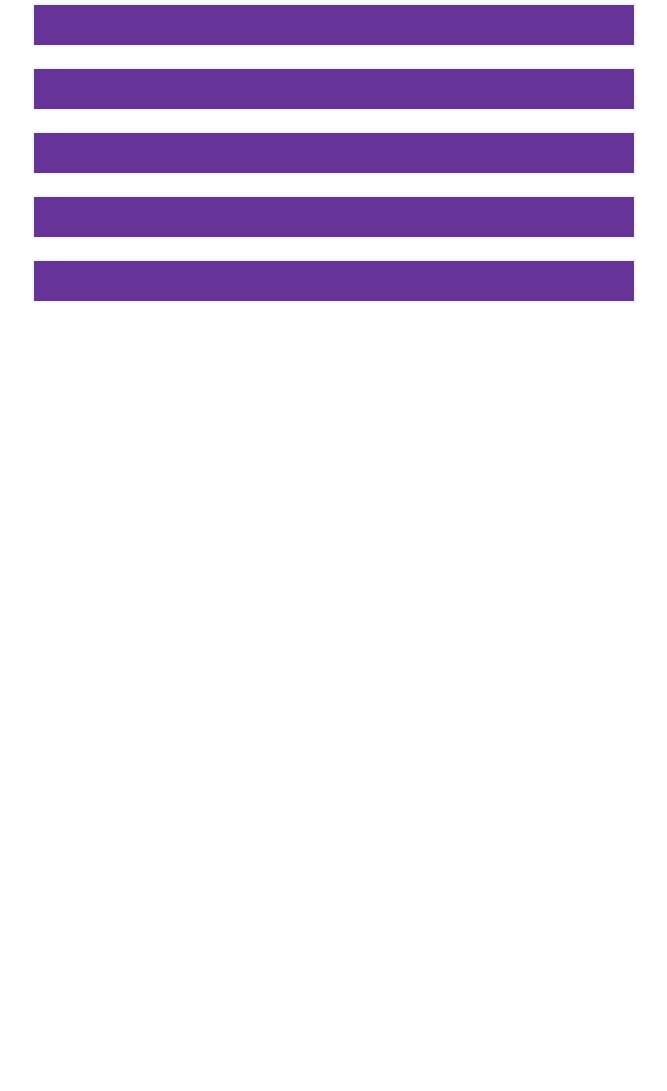
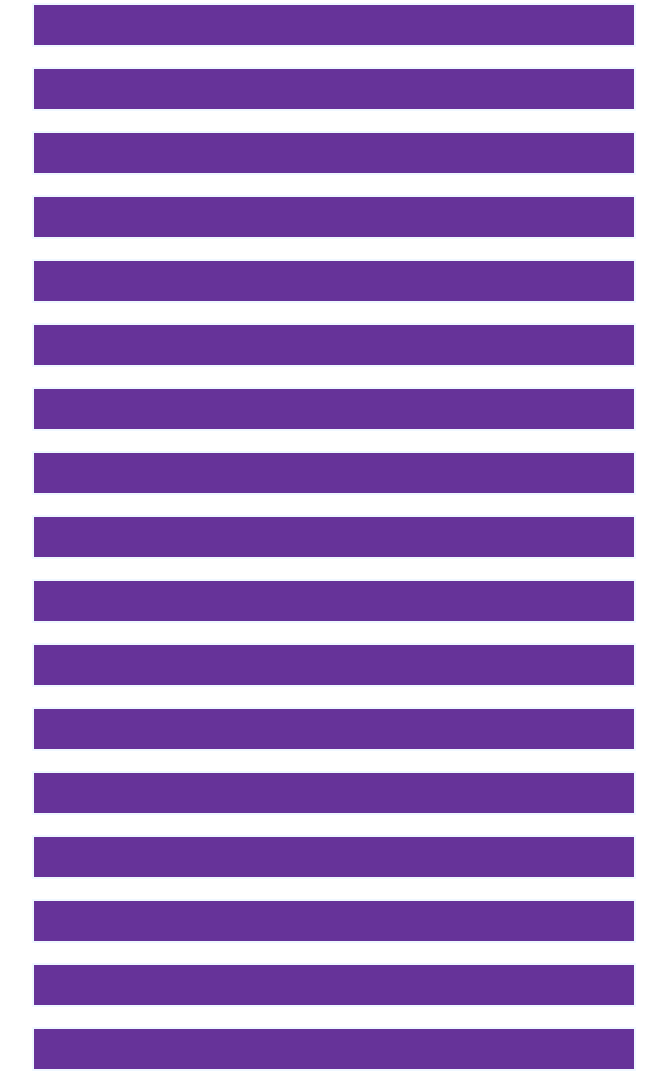
Before and after one commit to FranciscoDougllas/03-Projetos-HTML-CSS, a plain HTML site: page index.html in a window 1280 px wide. Shown: the part 495-1586 px from the top of the page, without its empty margins (306-973 px from the left). Before the commit the page ends 818 px from the top, so only its background shows below. Drawn offline with Linux system fonts and the light colour scheme.

Commit message:
Update index.html

```diff
--- a/index.html
+++ b/index.html
@@ -59,6 +59,18 @@
         <li><a href="" target=""></a></li>
         <li><a href="" target=""></a></li>
         <li><a href="" target=""></a></li>
+        <li><a href="" target=""></a></li>
+        <li><a href="" target=""></a></li>
+        <li><a href="" target=""></a></li>
+        <li><a href="" target=""></a></li>
+        <li><a href="" target=""></a></li>
+        <li><a href="" target=""></a></li>
+        <li><a href="" target=""></a></li>
+        <li><a href="" target=""></a></li>
+        <li><a href="" target=""></a></li>
+        <li><a href="" target=""></a></li>
+        <li><a href="" target=""></a></li>
+        <li><a href="" target=""></a></li>
     </ul>
 </body>
 </html>
```
